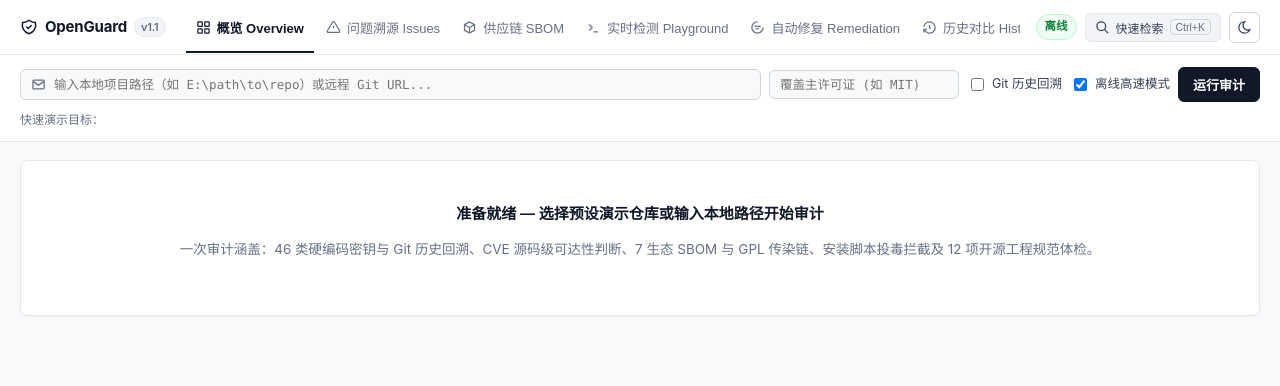
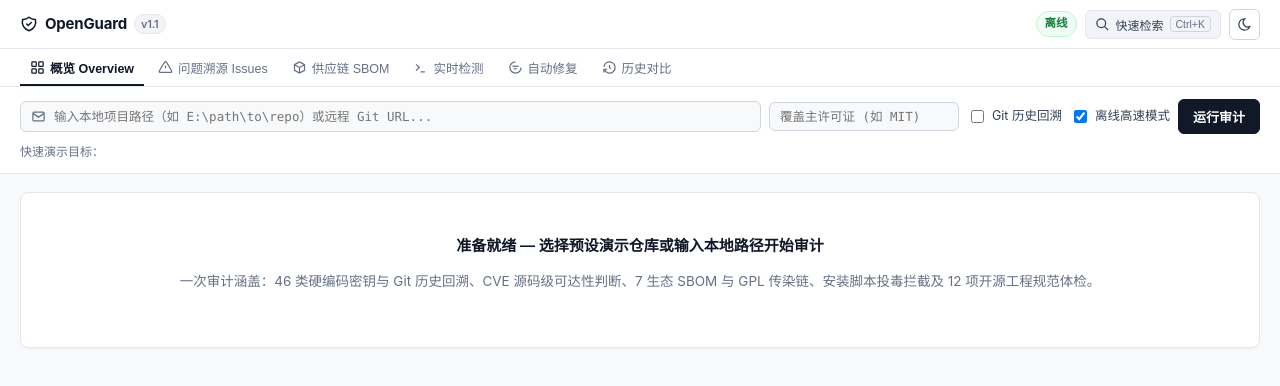
Before and after one commit to YunHai121/OpenGuard, a plain HTML site: page openguard/web/static/index.html in a window 1280 px wide. Drawn offline with Linux system fonts and the light colour scheme; no server answers.

Commit message:
fix: resolve Enum string check in QualityGate reachable CVE metric & switch to 2-row header

```diff
--- a/openguard/web/static/index.html
+++ b/openguard/web/static/index.html
@@ -7,43 +7,13 @@
   <link rel="stylesheet" href="/static/styles.css" />
 </head>
 <body>
-  <!-- Minimal Top Navigation Bar -->
+  <!-- Two-Row GitHub-Style Editorial Header -->
   <header class="topbar">
     <div class="topbar-inner">
-      <div class="topbar-left">
-        <div class="brand">
-          <svg class="ico" viewBox="0 0 24 24" fill="none" stroke="currentColor" stroke-width="2" stroke-linecap="round" stroke-linejoin="round"><path d="M12 3a12 12 0 0 0 8.5 3a12 12 0 0 1 -8.5 15a12 12 0 0 1 -8.5 -15a12 12 0 0 0 8.5 -3"/><path d="M9 12l2 2l4 -4"/></svg>
-          <span class="brand-name">OpenGuard</span>
-          <span class="version-pill">v1.1</span>
-        </div>
-
-        <nav class="top-nav" aria-label="主导航">
-          <button class="top-tab active" data-view="overview">
-            <svg class="ico-sm" viewBox="0 0 24 24" fill="none" stroke="currentColor" stroke-width="2"><rect x="3" y="3" width="7" height="7" rx="1"/><rect x="14" y="3" width="7" height="7" rx="1"/><rect x="14" y="14" width="7" height="7" rx="1"/><rect x="3" y="14" width="7" height="7" rx="1"/></svg>
-            <span>概览 Overview</span>
-          </button>
-          <button class="top-tab" data-view="issues">
-            <svg class="ico-sm" viewBox="0 0 24 24" fill="none" stroke="currentColor" stroke-width="2"><path d="M12 9v4"/><path d="M10.363 3.591l-8.106 13.534a1.914 1.914 0 0 0 1.636 2.871h16.214a1.914 1.914 0 0 0 1.636 -2.87l-8.106 -13.536a1.914 1.914 0 0 0 -3.274 0z"/><path d="M12 16h.01"/></svg>
-            <span>问题溯源 Issues</span>
-            <span id="nav-issues-count" class="count-pill hidden">0</span>
-          </button>
-          <button class="top-tab" data-view="sbom">
-            <svg class="ico-sm" viewBox="0 0 24 24" fill="none" stroke="currentColor" stroke-width="2"><path d="M12 3l8 4.5v9l-8 4.5l-8 -4.5v-9l8 -4.5"/><path d="M12 12l8 -4.5"/><path d="M12 12v9"/><path d="M12 12l-8 -4.5"/></svg>
-            <span>供应链 SBOM</span>
-          </button>
-          <button class="top-tab" data-view="playground">
-            <svg class="ico-sm" viewBox="0 0 24 24" fill="none" stroke="currentColor" stroke-width="2"><path d="M5 7l5 5l-5 5"/><path d="M12 19l7 0"/></svg>
-            <span>实时检测 Playground</span>
-          </button>
-          <button class="top-tab" data-view="remediation">
-            <svg class="ico-sm" viewBox="0 0 24 24" fill="none" stroke="currentColor" stroke-width="2"><path d="M7 10h10"/><path d="M9 14h5"/><path d="M12 3a9 9 0 1 0 9 9"/></svg>
-            <span>自动修复 Remediation</span>
-          </button>
-          <button class="top-tab" data-view="history">
-            <svg class="ico-sm" viewBox="0 0 24 24" fill="none" stroke="currentColor" stroke-width="2"><path d="M12 8l0 4l2 2"/><path d="M3.05 11a9 9 0 1 1 .5 4m-.5 5v-5h5"/></svg>
-            <span>历史对比 History</span>
-          </button>
-        </nav>
+      <div class="brand">
+        <svg class="ico" viewBox="0 0 24 24" fill="none" stroke="currentColor" stroke-width="2" stroke-linecap="round" stroke-linejoin="round"><path d="M12 3a12 12 0 0 0 8.5 3a12 12 0 0 1 -8.5 15a12 12 0 0 1 -8.5 -15a12 12 0 0 0 8.5 -3"/><path d="M9 12l2 2l4 -4"/></svg>
+        <span class="brand-name">OpenGuard</span>
+        <span class="version-pill">v1.1</span>
       </div>
 
       <div class="topbar-right">
@@ -74,6 +44,36 @@
           </div>
         </div>
       </div>
+    </div>
+
+    <div class="subnav-wrap">
+      <nav class="top-nav container" aria-label="主导航">
+        <button class="top-tab active" data-view="overview">
+          <svg class="ico-sm" viewBox="0 0 24 24" fill="none" stroke="currentColor" stroke-width="2"><rect x="3" y="3" width="7" height="7" rx="1"/><rect x="14" y="3" width="7" height="7" rx="1"/><rect x="14" y="14" width="7" height="7" rx="1"/><rect x="3" y="14" width="7" height="7" rx="1"/></svg>
+          <span>概览 Overview</span>
+        </button>
+        <button class="top-tab" data-view="issues">
+          <svg class="ico-sm" viewBox="0 0 24 24" fill="none" stroke="currentColor" stroke-width="2"><path d="M12 9v4"/><path d="M10.363 3.591l-8.106 13.534a1.914 1.914 0 0 0 1.636 2.871h16.214a1.914 1.914 0 0 0 1.636 -2.87l-8.106 -13.536a1.914 1.914 0 0 0 -3.274 0z"/><path d="M12 16h.01"/></svg>
+          <span>问题溯源 Issues</span>
+          <span id="nav-issues-count" class="count-pill hidden">0</span>
+        </button>
+        <button class="top-tab" data-view="sbom">
+          <svg class="ico-sm" viewBox="0 0 24 24" fill="none" stroke="currentColor" stroke-width="2"><path d="M12 3l8 4.5v9l-8 4.5l-8 -4.5v-9l8 -4.5"/><path d="M12 12l8 -4.5"/><path d="M12 12v9"/><path d="M12 12l-8 -4.5"/></svg>
+          <span>供应链 SBOM</span>
+        </button>
+        <button class="top-tab" data-view="playground">
+          <svg class="ico-sm" viewBox="0 0 24 24" fill="none" stroke="currentColor" stroke-width="2"><path d="M5 7l5 5l-5 5"/><path d="M12 19l7 0"/></svg>
+          <span>实时检测</span>
+        </button>
+        <button class="top-tab" data-view="remediation">
+          <svg class="ico-sm" viewBox="0 0 24 24" fill="none" stroke="currentColor" stroke-width="2"><path d="M7 10h10"/><path d="M9 14h5"/><path d="M12 3a9 9 0 1 0 9 9"/></svg>
+          <span>自动修复</span>
+        </button>
+        <button class="top-tab" data-view="history">
+          <svg class="ico-sm" viewBox="0 0 24 24" fill="none" stroke="currentColor" stroke-width="2"><path d="M12 8l0 4l2 2"/><path d="M3.05 11a9 9 0 1 1 .5 4m-.5 5v-5h5"/></svg>
+          <span>历史对比</span>
+        </button>
+      </nav>
     </div>
   </header>
 
--- a/openguard/web/static/styles.css
+++ b/openguard/web/static/styles.css
@@ -125,18 +125,16 @@ body {
   max-width: 1340px;
   margin: 0 auto;
   padding: 0 20px;
-  height: 54px;
+  height: 48px;
   display: flex;
   align-items: center;
   justify-content: space-between;
-  gap: 16px;
+  gap: 12px;
 }
 
-.topbar-left {
-  display: flex;
-  align-items: center;
-  gap: 20px;
-  overflow-x: auto;
+.subnav-wrap {
+  border-top: 1px solid var(--border);
+  background: var(--surface);
 }
 
 .brand {
@@ -162,19 +160,20 @@ body {
 .top-nav {
   display: flex;
   align-items: center;
-  gap: 2px;
+  flex-wrap: wrap;
+  gap: 4px;
 }
 
 .top-tab {
   display: inline-flex;
   align-items: center;
-  gap: 6px;
+  gap: 5px;
   background: transparent;
   border: none;
   border-bottom: 2px solid transparent;
   color: var(--text-muted);
-  padding: 16px 10px 14px;
-  font-size: 13px;
+  padding: 9px 10px 7px;
+  font-size: 12.5px;
   font-weight: 500;
   cursor: pointer;
   white-space: nowrap;
```
Also changed, not shown: 2 other files.
